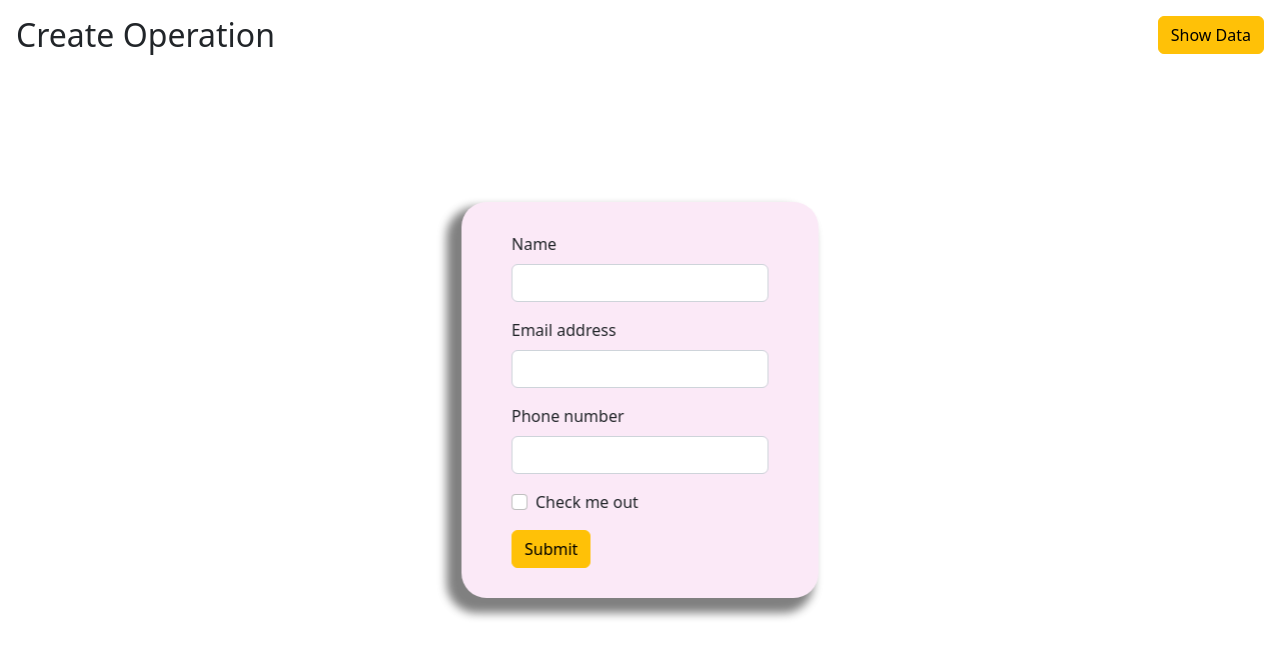
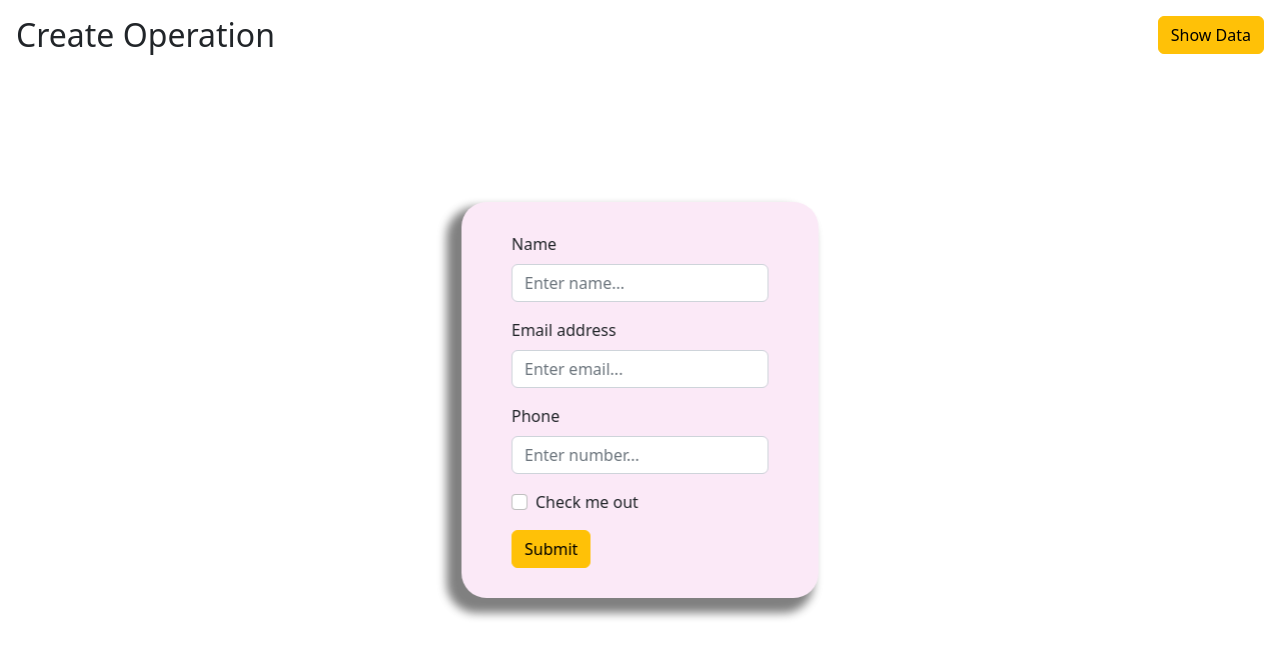
Before and after one commit to Mdsamir92/crud-app, a React (Create React App) app: page / in a window 1280 px wide. Shown: the top 658 px of the page. Built offline with nearby package versions, Linux system fonts and the light colour scheme.

Commit message:
Update Create.js

```diff
--- a/src/Create.js
+++ b/src/Create.js
@@ -41,15 +41,15 @@ function Create() {
         <form >
           <div className="mb-3">
             <label className="form-label">Name</label>
-            <input type="text" className="form-control" required onChange={(e) => setName(e.target.value)} />
+            <input type="text" className="form-control" required placeholder='Enter name...' onChange={(e) => setName(e.target.value)} />
           </div>
           <div className="mb-3">
             <label className="form-label"  >Email address</label>
-            <input type="email" className="form-control" required onChange={(e) => setEmail(e.target.value)} />
+            <input type="email" className="form-control" required placeholder='Enter email...' onChange={(e) => setEmail(e.target.value)} />
           </div>
           <div className="mb-3" >
-            <label className="form-label">Phone number</label>
-            <input type="number" className="form-control" required onChange={(e) => setPhone(e.target.value)} />
+            <label className="form-label">Phone </label>
+            <input type="number" className="form-control" required placeholder='Enter number...' onChange={(e) => setPhone(e.target.value)} />
           </div>
           <div className="mb-3 form-check">
             <input type="checkbox" className="form-check-input" />
```
